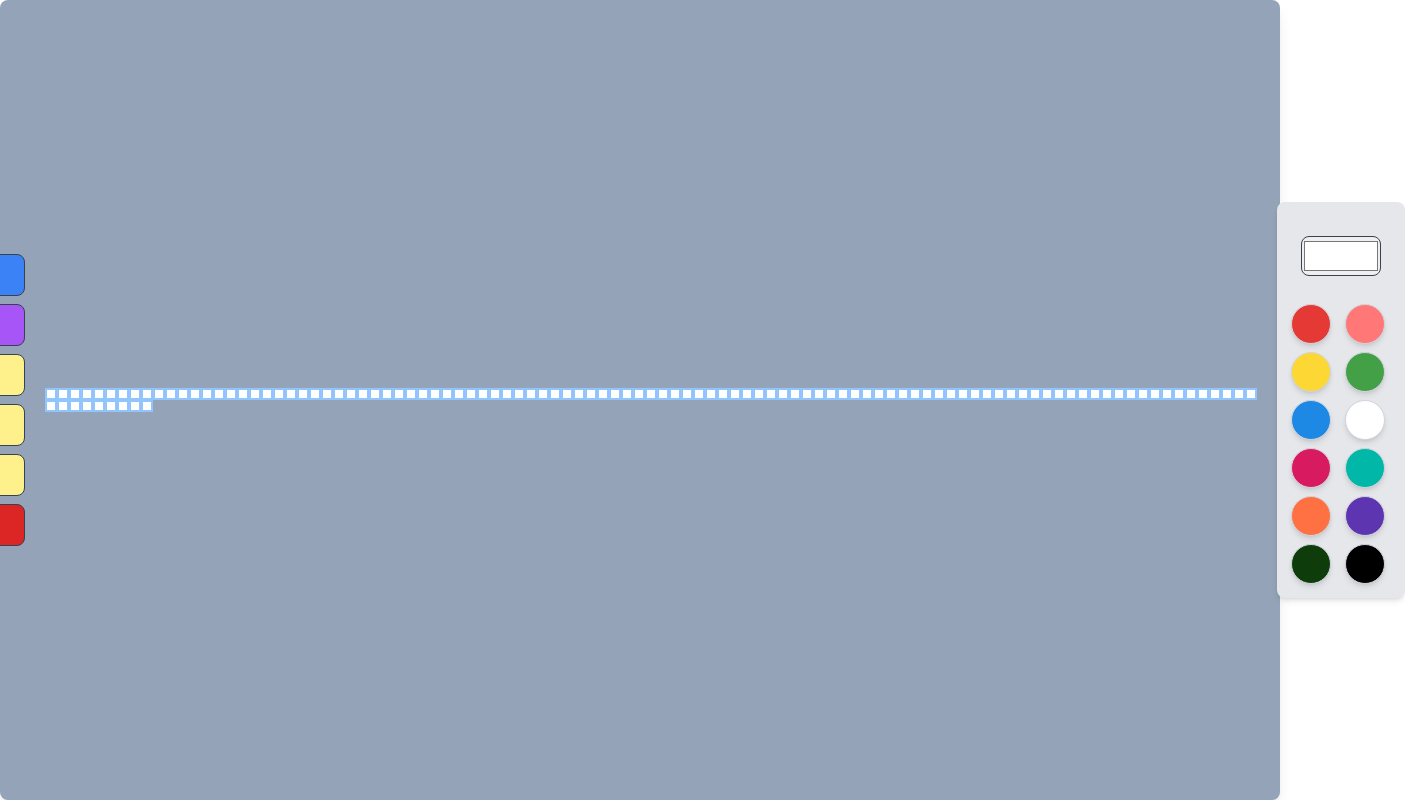
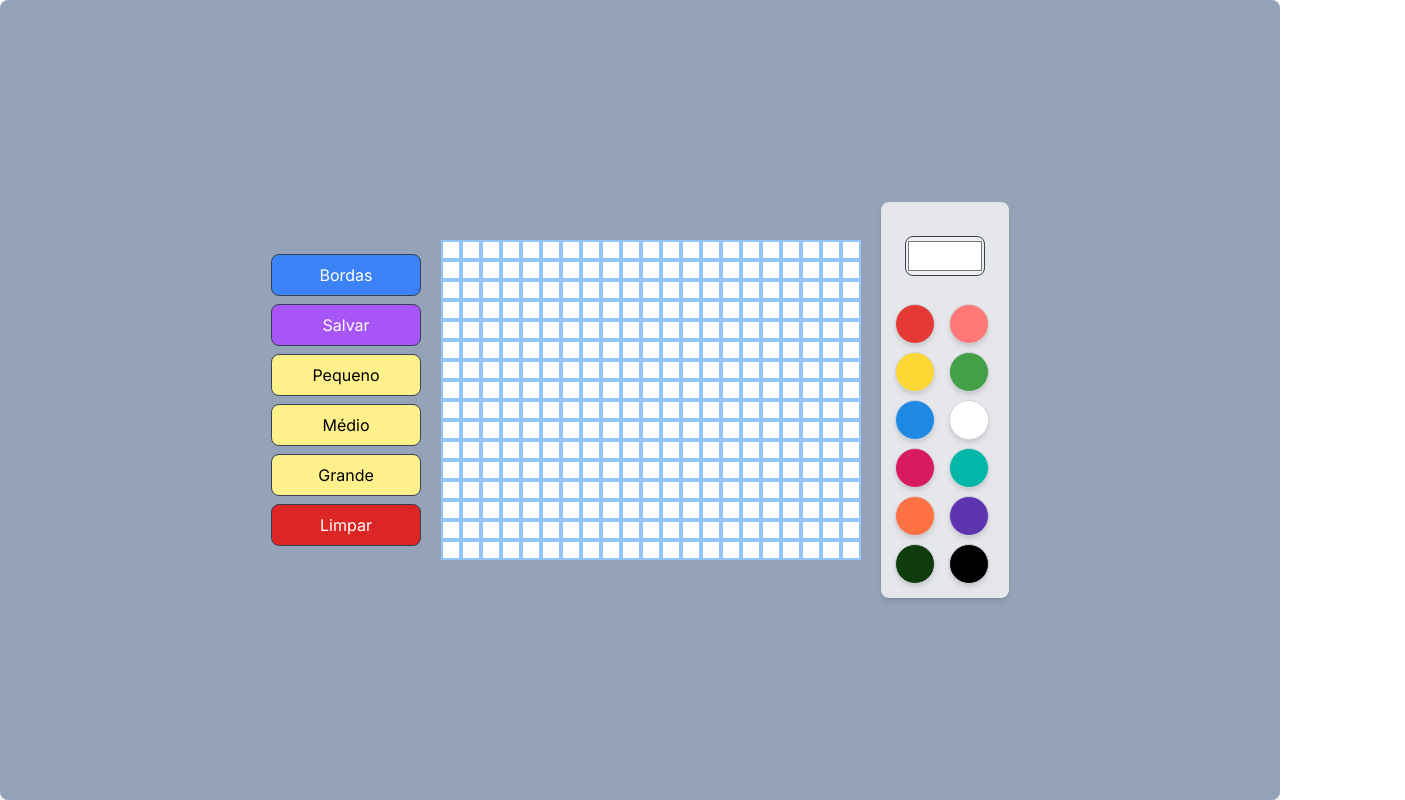
Before and after one commit to rm-l/PixelArt, a Next.js app: page /pixelart in a window 1280 px wide. Shown: the whole page, 1405 px wide, since content can reach past the window. Built offline with nearby package versions, Linux system fonts and the light colour scheme.

Commit message:
--ammend

```diff
--- a/src/app/pixelart/page.tsx
+++ b/src/app/pixelart/page.tsx
@@ -3,7 +3,7 @@ import html2canvas from "html2canvas";
 import { useState } from "react";
 
 export default function PixelArt() {
-  const [collums, setCollums] = useState(110);
+  const [collums, setCollums] = useState(336);
   const [selectedColor, setSelectedColor] = useState('#ffffff');
   const [border, setBorder] = useState(true);
   const [pixels, setPixels] = useState(Array(collums).fill('#ffffff'));
```
